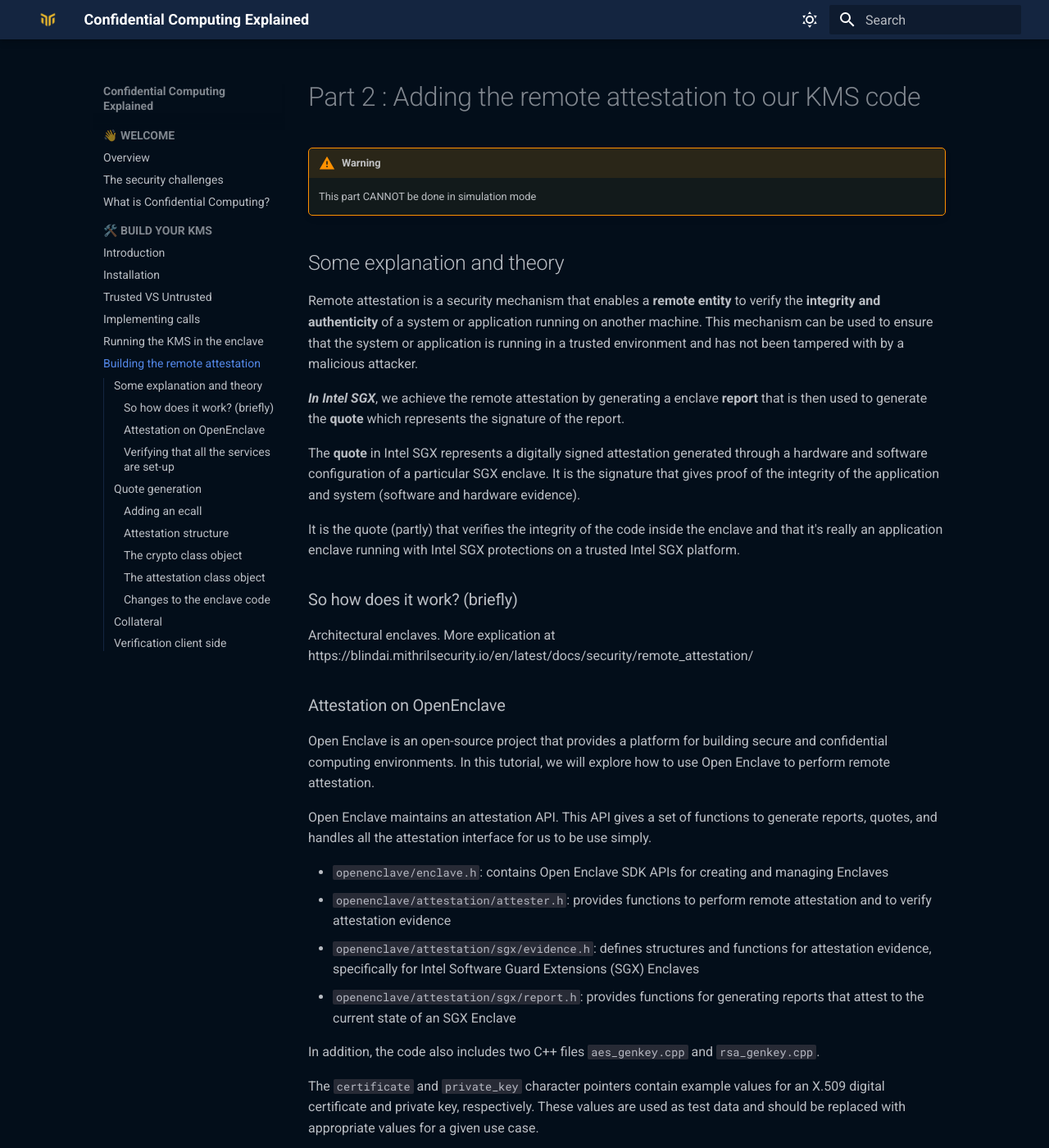
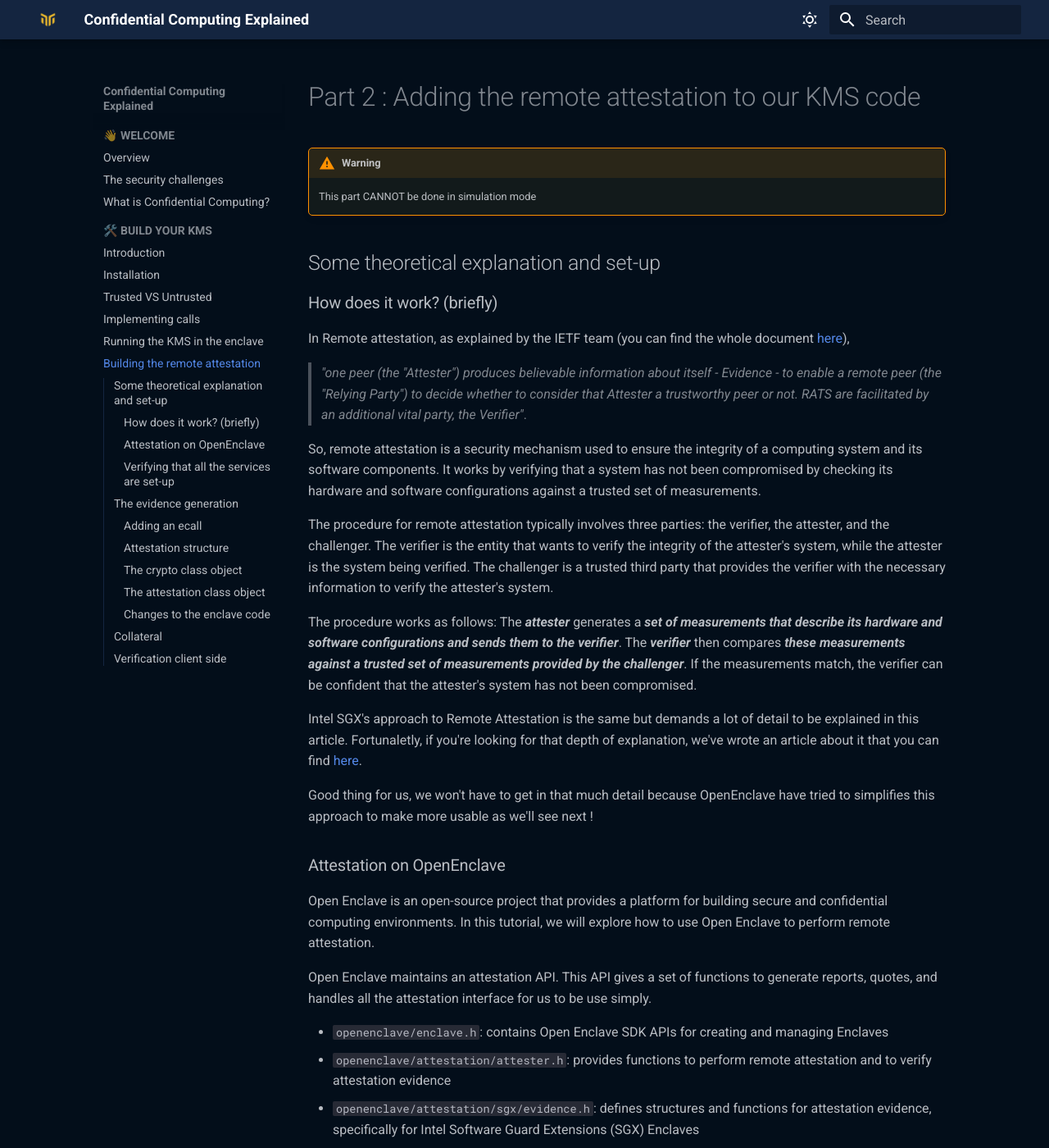
Before and after one commit to mithril-security/Confidential_Computing_Explained, an MkDocs documentation site: the page built from docs/docs/build-your-kms/part_2.md, in a window 1280 px wide and 1400 px high. Shown: the whole window at 82% size. Built offline with MkDocs 1.6.1 and Material for MkDocs 9.7.7, drawn with Linux system fonts in a browser that asks for light colours; comment, search, counter and statistics services are not loaded; some of the changed text lies outside the part shown.

Commit message:
changes to part 2

````diff
--- a/docs/docs/build-your-kms/part_2.md
+++ b/docs/docs/build-your-kms/part_2.md
@@ -5,19 +5,30 @@
 
 
 
-## Some explanation and theory
-Remote attestation is a security mechanism that enables a **remote entity** to verify the **integrity and authenticity** of a system or application running on another machine. This mechanism can be used to ensure that the system or application is running in a trusted environment and has not been tampered with by a malicious attacker.
+## Some theoretical explanation and set-up
+<!-- Remote attestation is a security mechanism that enables a **remote entity** to verify the **integrity and authenticity** of a system or application running on another machine. This mechanism can be used to ensure that the system or application is running in a trusted environment and has not been tampered with by a malicious attacker.
 
 ***In Intel SGX***, we achieve the remote attestation by generating a enclave **report** that is then used to generate the **quote** which represents the signature of the report.
 
 The **quote** in Intel SGX represents a digitally signed attestation generated through a hardware and software configuration of a particular SGX enclave. It is the signature that gives proof of the integrity of the application and system (software and hardware evidence).
 
-It is the quote (partly) that verifies the integrity of the code inside the enclave and that it's really an application enclave running with Intel SGX protections on a trusted Intel SGX platform.
+It is the quote (partly) that verifies the integrity of the code inside the enclave and that it's really an application enclave running with Intel SGX protections on a trusted Intel SGX platform.  -->
 
-### So how does it work? (briefly)
-Architectural enclaves. More explication at https://blindai.mithrilsecurity.io/en/latest/docs/security/remote_attestation/
+### How does it work? (briefly)
+In Remote attestation, as explained by the IETF team (you can find the whole document [here](https://ietf-rats-wg.github.io/architecture/draft-ietf-rats-architecture.html)),
+>*"one peer (the "Attester") produces believable information about itself - Evidence - to enable a remote peer (the "Relying Party") to decide whether to consider that Attester a trustworthy peer or not. RATS are facilitated by an additional vital party, the Verifier"*.
+
+So, remote attestation is a security mechanism used to ensure the integrity of a computing system and its software components. It works by verifying that a system has not been compromised by checking its hardware and software configurations against a trusted set of measurements.
+
+The procedure for remote attestation typically involves three parties: the verifier, the attester, and the challenger. The verifier is the entity that wants to verify the integrity of the attester's system, while the attester is the system being verified. The challenger is a trusted third party that provides the verifier with the necessary information to verify the attester's system.
+
+The procedure works as follows: The ***attester*** generates a ***set of measurements that describe its hardware and software configurations and sends them to the verifier***. The ***verifier*** then compares ***these measurements against a trusted set of measurements provided by the challenger***. If the measurements match, the verifier can be confident that the attester's system has not been compromised.
 
 
+Intel SGX's approach to Remote Attestation is the same but demands a lot of detail to be explained in this article. Fortunaletly, if you're looking for that depth of explanation, we've wrote an article about it that you can find [here](https://blindai.mithrilsecurity.io/en/latest/docs/security/remote_attestation/).
+
+
+Good thing for us, we won't have to get in that much detail because OpenEnclave have tried to simplifies this approach to make more usable as we'll see next !
 
 ### Attestation on OpenEnclave
 
@@ -39,7 +50,26 @@
 verifying that aesm service is up and running.
 The AESM service is necessary to contact the architectural enclaves. And as explained in the previous paragraph, they also be needed to achieve a functionning *remote attestation*.
 
-## Quote generation
+To do that, we use `service` command :
+```bash
+$ sudo service aesmd status
+● aesmd.service - Intel(R) Architectural Enclave Service Manager
+     Loaded: loaded (/lib/systemd/system/aesmd.service; enabled; vendor preset: enabled)
+     Active: active (running) since Tue 2023-04-11 11:27:11 UTC; 4 weeks 1 days ago
+   Main PID: 764 (aesm_service)
+      Tasks: 4 (limit: 9529)
+     Memory: 18.6M
+     CGroup: /system.slice/aesmd.service
+             └─764 /opt/intel/sgx-aesm-service/aesm/aesm_service
+```
+
+If the service is active as presented, you good to go, else, you can try restarting the service :
+```bash
+$ sudo service aesmd restart
+```
+
+
+## The evidence generation
 The quote generation process begins by retrieving the report from the enclave. For that purpose, OpenEnclave SDK has an enclave **implementation** that's dedicated. Indeed, the function `oe_get_report` creates a report to be used in atte station (and specifically for our case, remote attestation). This call must be done **inside** the enclave as it is specific to the platform (and each enclave in that sense).
 
 However, to generate the quote, we must do so from the host. Because in the quote, we also have to add to add information specific to the platform, and hence to generate the generate, the host contacts the quoting enclave with the freshly sent report from the enclave.
````
